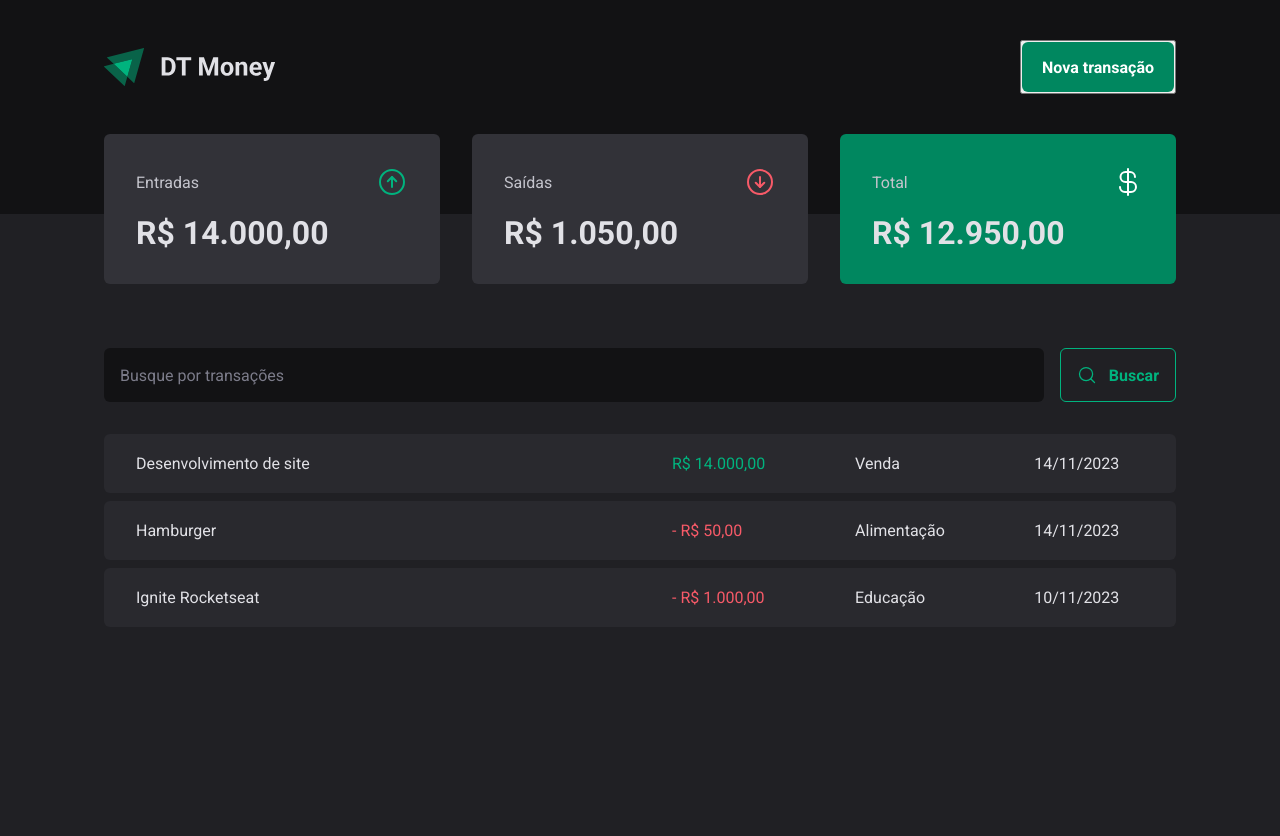
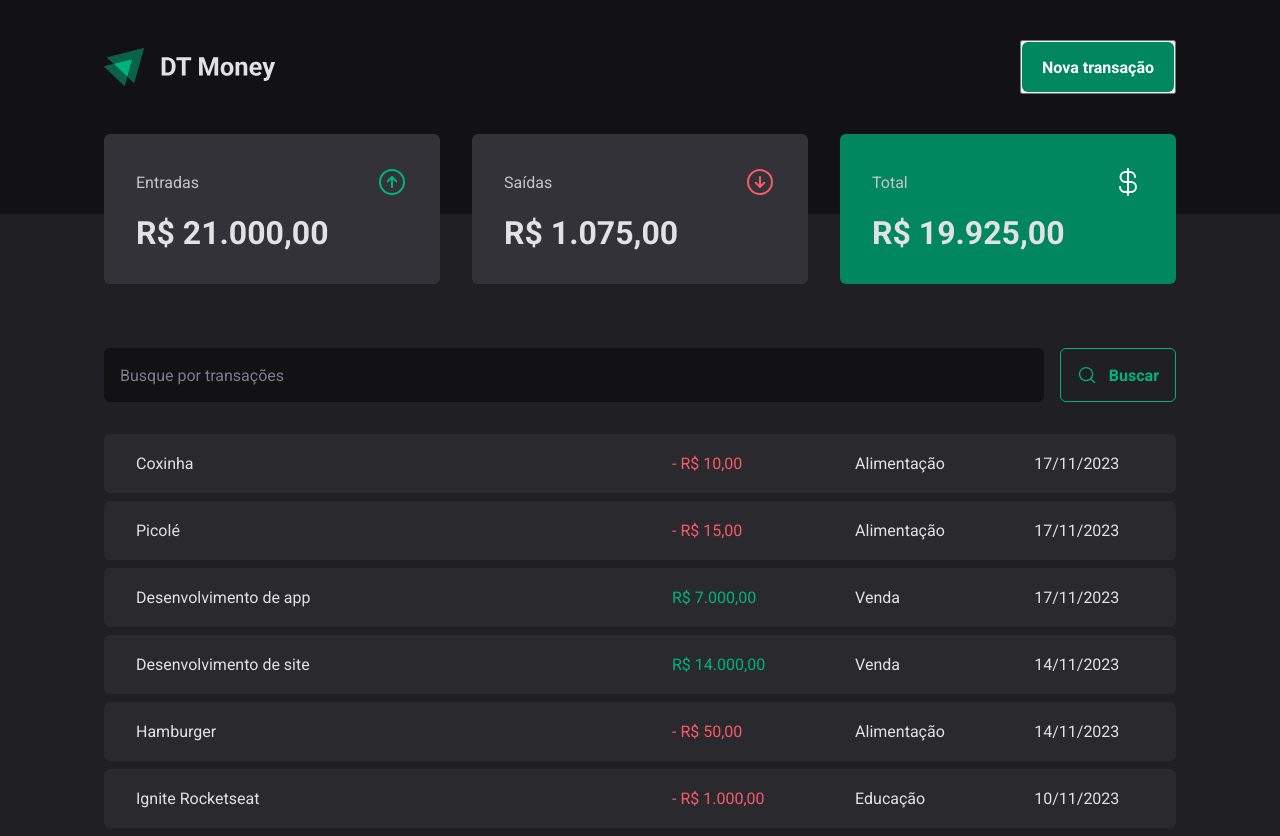
Before and after one commit to lubnniamorais/ignite-2022-dt-money, a React (Vite) app: page / in a window 1280 px wide. Before the commit the page ends 800 px from the top, so only its background shows below. Built offline with nearby package versions, Linux system fonts and the light colour scheme; data requests are answered from the project's data file.

Commit message:
feat: Connecting with API - Create new transaction and update transaction list automatically

```diff
--- a/server.json
+++ b/server.json
@@ -23,6 +23,30 @@
       "category": "Educação",
       "price": 1000,
       "createdAt": "2023-11-10T12:20:20.788Z"
+    },
+    {
+      "description": "Desenvolvimento de app",
+      "price": 7000,
+      "category": "Venda",
+      "type": "income",
+      "createdAt": "2023-11-17T14:02:58.533Z",
+      "id": 4
+    },
+    {
+      "description": "Picolé",
+      "price": 15,
+      "category": "Alimentação",
+      "type": "outcome",
+      "createdAt": "2023-11-17T14:05:02.031Z",
+      "id": 5
+    },
+    {
+      "description": "Coxinha",
+      "price": 10,
+      "category": "Alimentação",
+      "type": "outcome",
+      "createdAt": "2023-11-17T15:46:04.193Z",
+      "id": 6
     }
   ]
 }
--- a/src/components/NewTransactionModal/index.tsx
+++ b/src/components/NewTransactionModal/index.tsx
@@ -2,6 +2,9 @@ import * as Dialog from '@radix-ui/react-dialog';
 import { Controller, useForm } from 'react-hook-form';
 import * as zod from 'zod';
 import { zodResolver } from '@hookform/resolvers/zod';
+
+import { useContext } from 'react';
+import { TransactionsContext } from '../../contexts/TransactionsContext';
 
 import { ArrowCircleDown, ArrowCircleUp, X } from 'phosphor-react';
 
@@ -25,11 +28,14 @@ type NewtransactionModalInputs = zod.infer<
 >;
 
 function NewTransactionModal() {
+  const { createTransaction } = useContext(TransactionsContext);
+
   const {
     control,
     register,
     handleSubmit,
     formState: { isSubmitting },
+    reset,
   } = useForm<NewtransactionModalInputs>({
     resolver: zodResolver(newTransactionModalFormSchema),
     defaultValues: {
@@ -46,9 +52,9 @@ function NewTransactionModal() {
     category,
     type,
   }: NewtransactionModalInputs) {
-    await new Promise((resolve) => setTimeout(resolve, 2000));
+    await createTransaction({ description, price, category, type });
 
-    console.log(description, price, category, type);
+    reset();
   }
 
   return (
--- a/src/contexts/TransactionsContext.tsx
+++ b/src/contexts/TransactionsContext.tsx
@@ -10,9 +10,22 @@ interface Transaction {
   createdAt: string;
 }
 
+interface CreateTransactionInput {
+  description: string;
+  price: number;
+  category: string;
+  type: 'income' | 'outcome';
+}
+
 interface TransactionContextType {
   transactions: Transaction[];
   fetchTransactions: (query?: string) => Promise<void>;
+  createTransaction: ({
+    description,
+    price,
+    category,
+    type,
+  }: CreateTransactionInput) => Promise<void>;
 }
 
 interface TransactionsProviderProps {
@@ -27,6 +40,8 @@ export function TransactionsProvider({ children }: TransactionsProviderProps) {
   async function fetchTransactions(query?: string) {
     const response = await api.get('/transactions', {
       params: {
+        _sort: 'createdAt',
+        _order: 'desc',
         q: query,
       },
     });
@@ -34,12 +49,31 @@ export function TransactionsProvider({ children }: TransactionsProviderProps) {
     setTransactions(response.data);
   }
 
+  async function createTransaction({
+    description,
+    category,
+    price,
+    type,
+  }: CreateTransactionInput) {
+    const response = await api.post('/transactions', {
+      description,
+      price,
+      category,
+      type,
+      createdAt: new Date(),
+    });
+
+    setTransactions((state) => [response.data, ...state]);
+  }
+
   useEffect(() => {
     fetchTransactions();
   }, []);
 
   return (
-    <TransactionsContext.Provider value={{ transactions, fetchTransactions }}>
+    <TransactionsContext.Provider
+      value={{ transactions, fetchTransactions, createTransaction }}
+    >
       {children}
     </TransactionsContext.Provider>
   );
```
